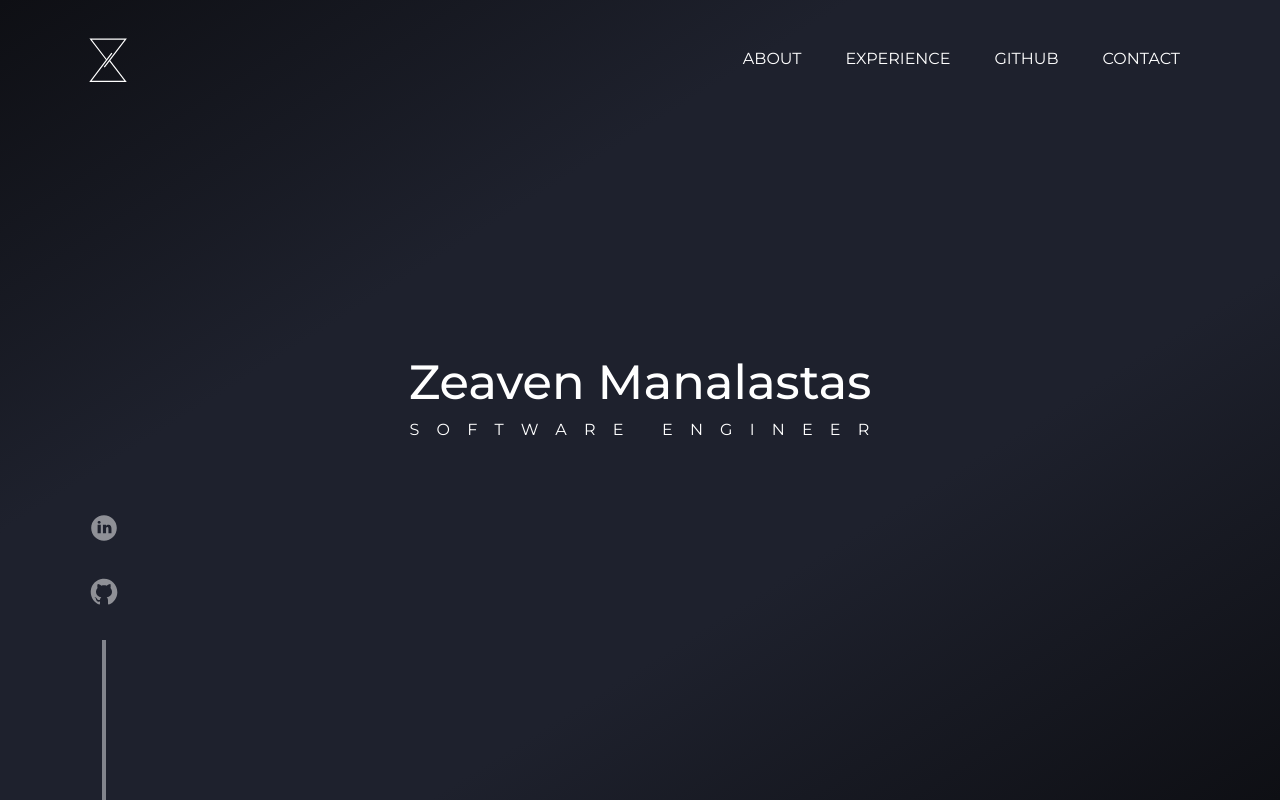
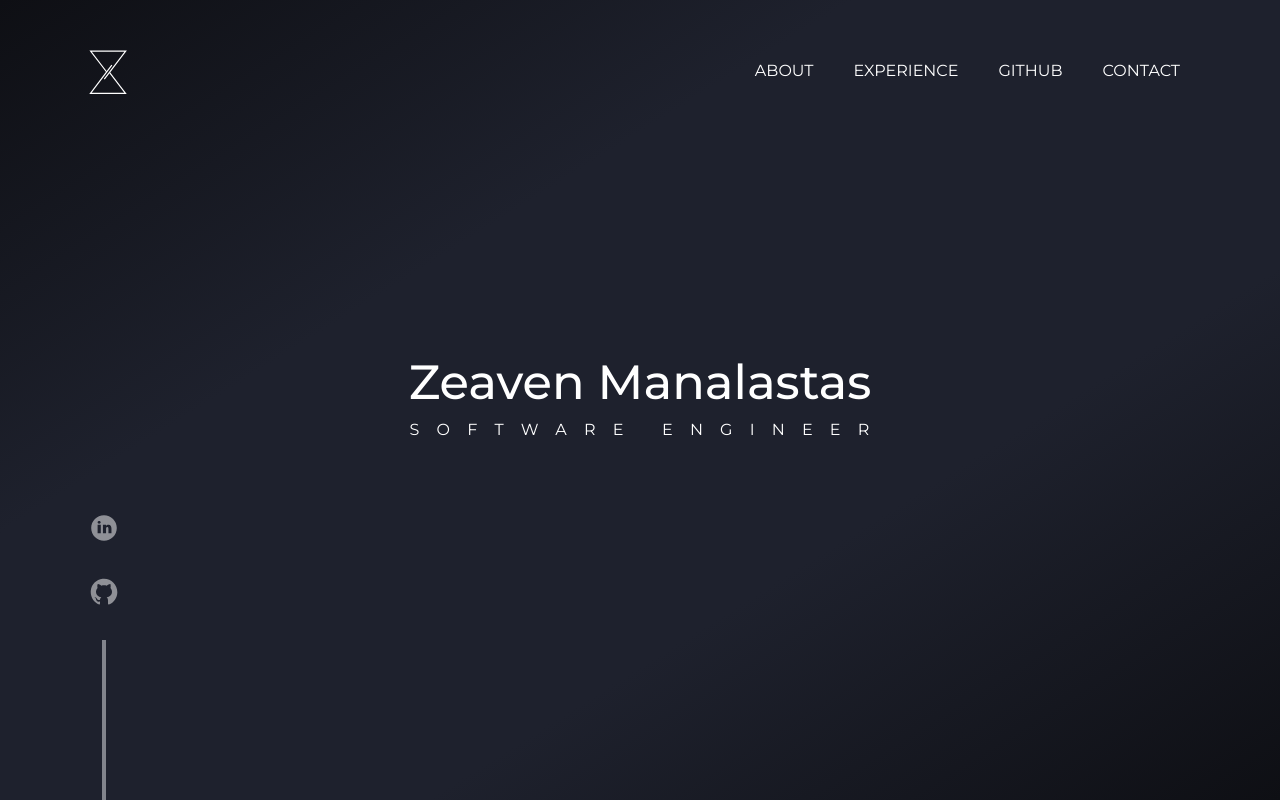
Before and after one commit to Zeaventyyy/My-Portfolio, a React (Create React App) app: page / in a window 1280 px wide. Shown: the top 800 px of the page. Built offline with nearby package versions, Linux system fonts and the light colour scheme.

Commit message:
Fixed navbar styles

```diff
--- a/src/landingpage/navbar/navbar.jsx
+++ b/src/landingpage/navbar/navbar.jsx
@@ -27,6 +27,7 @@ function Navbar() {
     text-white
     uppercase
     absolute
+    h-36
     w-full"
     >
       <section className="">
@@ -44,15 +45,14 @@ function Navbar() {
           />
         </a>
       </section>
-
-      <section className="hidden md:flex items-center space-x-1">
-        <a href="/" className={` ${styles.navbtn}`}>
+      <section className="hidden md:flex md:flex-row h-full items-center">
+        <a href="/" className={`${styles.navbtn}`}>
           About
         </a>
-        <a href="/" className={` ${styles.navbtn}`}>
+        <a href="/" className={`${styles.navbtn}`}>
           Experience
         </a>
-        <a href={github} className={` ${styles.navbtn}`}>
+        <a href={github} className={`${styles.navbtn}`}>
           Github
         </a>
         <a href="/" className={` ${styles.navbtn}`}>
--- a/src/landingpage/navbar/navbar.module.css
+++ b/src/landingpage/navbar/navbar.module.css
@@ -1,12 +1,5 @@
 .navbtn {
-  @apply h-full
-  flex
-  items-center
-  hover:border-white
-  border-b-2 border-transparent
-  transition
-  duration-500
-  px-5;
+  @apply flex items-center h-full hover:border-white border-b-2 border-transparent transition duration-500 px-5;
 }
 
 .hamburger {
```
